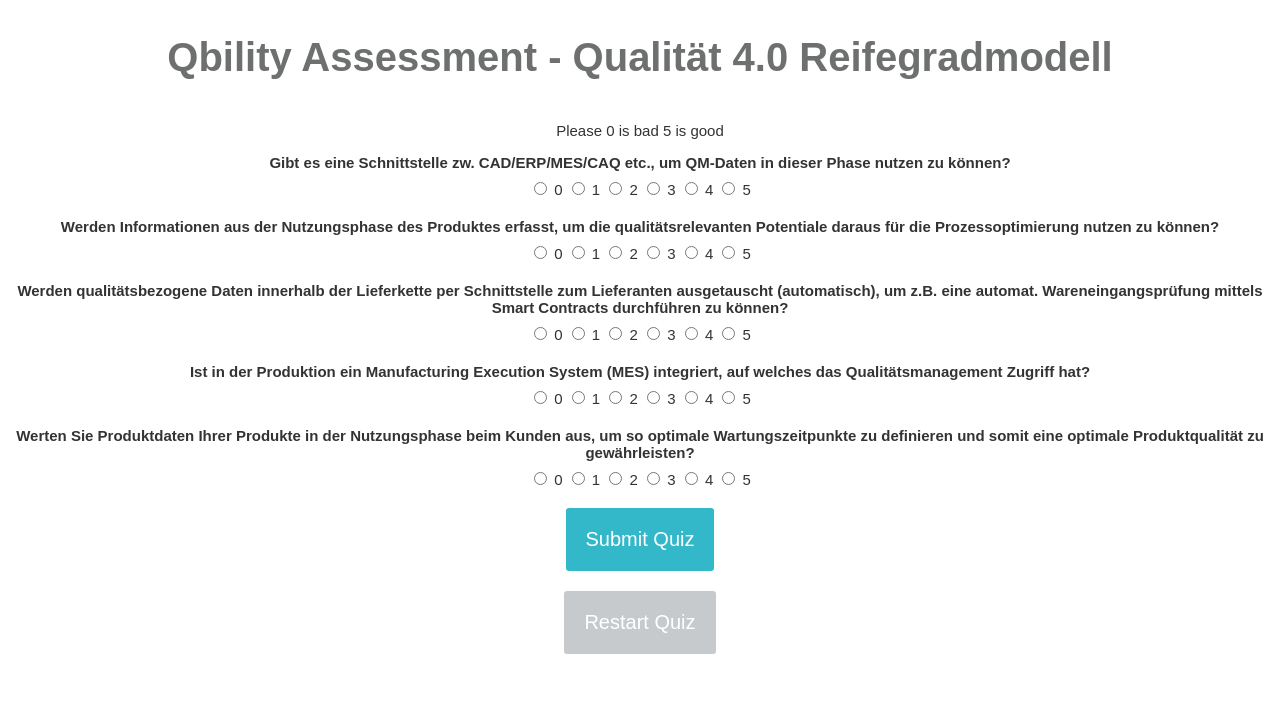
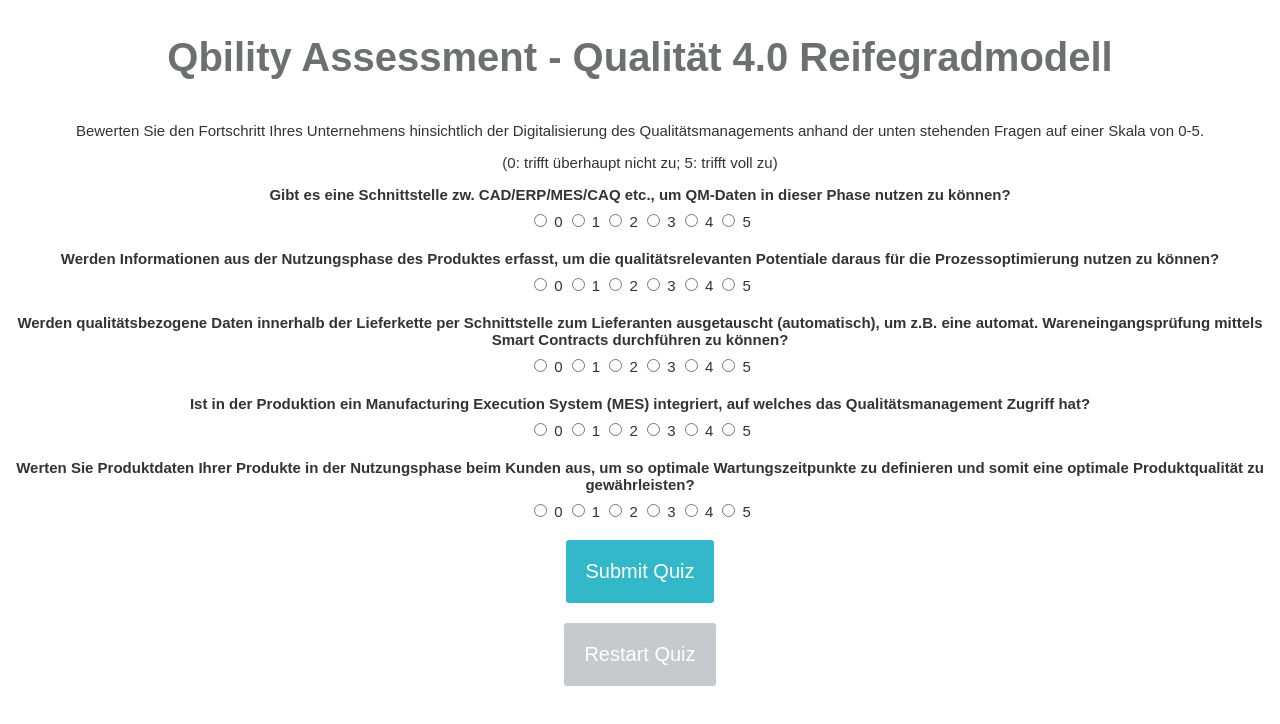
Before and after one commit to Joana250/qbility-assessment, a website: page index.html in a window 1280 px wide. Both pictures are taken after a click on the button "Start Assessment". Drawn offline with nearby package versions, Linux system fonts and the light colour scheme.

Commit message:
Add files via upload

```diff
--- a/index.html
+++ b/index.html
@@ -25,7 +25,8 @@
 
 
         <div class="quiz-container" style="display: none;">
-            <p>Please 0 is bad 5 is good</p>
+        <p>Bewerten Sie den Fortschritt Ihres Unternehmens hinsichtlich der Digitalisierung des Qualitätsmanagements anhand der unten stehenden Fragen auf einer Skala von 0-5.</p>
+        <p>(0: trifft überhaupt nicht zu; 5: trifft voll zu)</p>
             <div id="quiz"></div>
             <button type="submit" id="submit">Submit Quiz</button><br>
             <button type="reset" id="restart">Restart Quiz</button>
```
